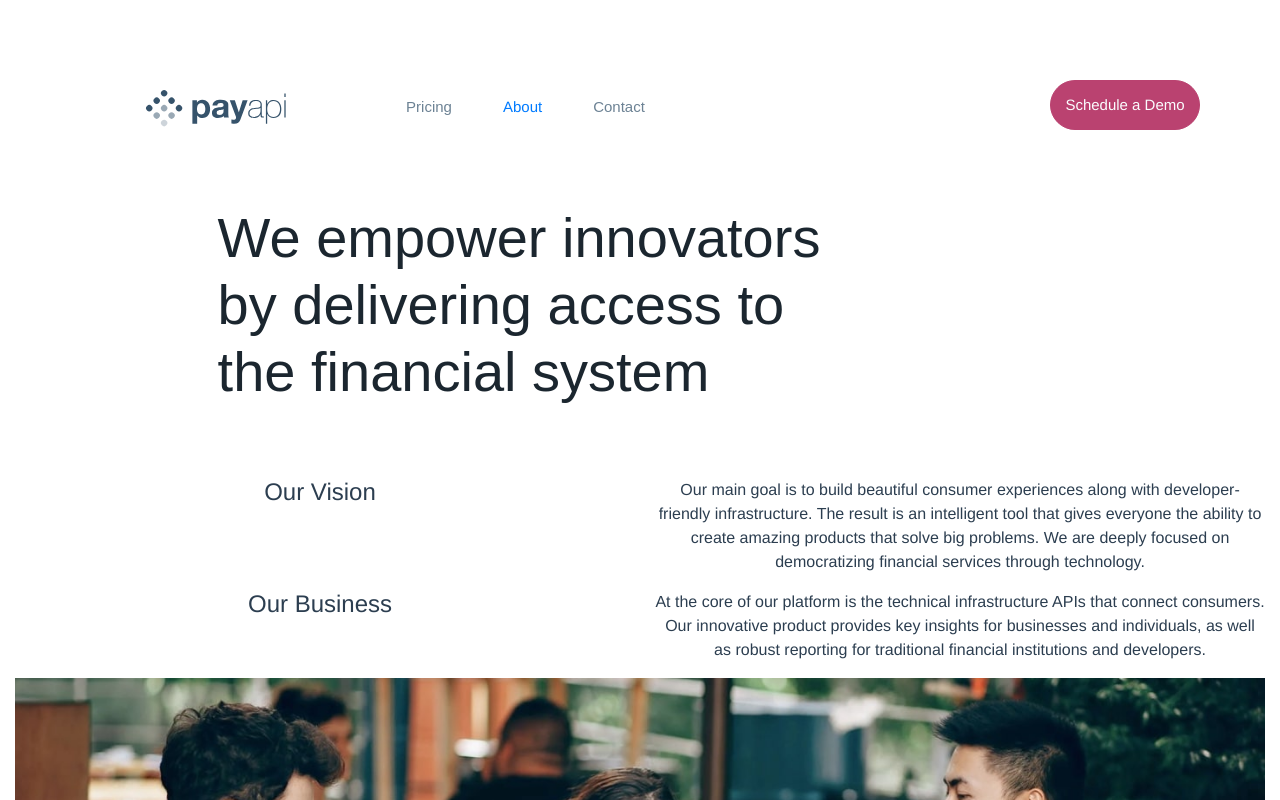
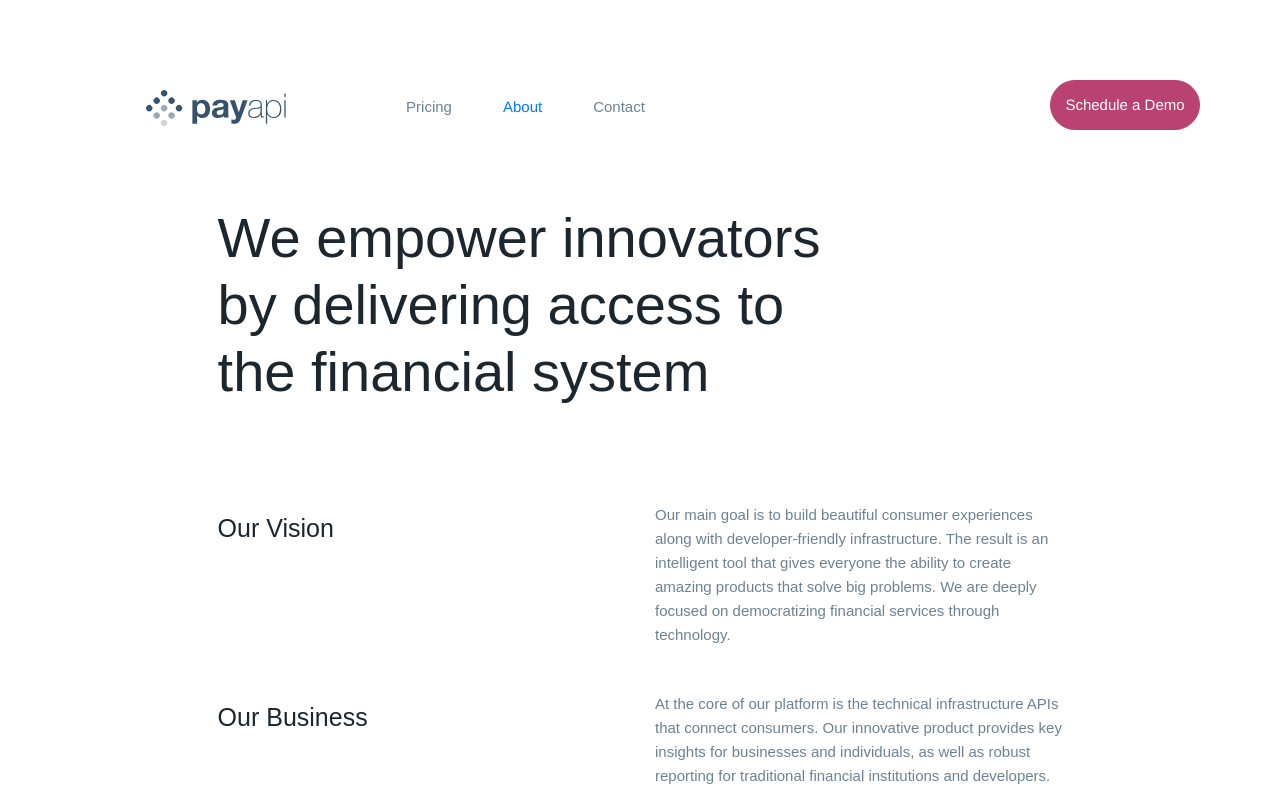
Before and after one commit to clf94-dev/payapi-vue, a Vue app: page /about in a window 1280 px wide. Shown: the top 800 px of the page. Built offline with nearby package versions, Linux system fonts and the light colour scheme.

Commit message:
added style principlesAbout

```diff
--- a/src/components/PrincipleAbout.vue
+++ b/src/components/PrincipleAbout.vue
@@ -20,5 +20,63 @@ export default {
 </script>
 
 <style scoped>
+.principles-section {
+    padding: 2% 5% 1%;
+    text-align: start;
+}
 
+@media screen and (min-width: 755px) {
+    .principles-section {
+        padding: 2% 7% 1%;
+    }
+}
+
+@media screen and (min-width: 1080px) {
+    .principles-section {
+        padding: 2% 17% 1%;
+    }
+}
+
+@media screen and (max-width: 756px) {
+    .principles-section {
+        text-align: center;
+    }
+}
+
+.principles-section .title-col {
+    width: 100%;
+}
+
+@media screen and (min-width: 480px) {
+    .principles-section .title-col {
+        width: 50%;
+    }
+}
+
+.principles-section .title-col h4 {
+    margin-top: 10px;
+    font-size: 25px;
+    font-family: "Public Sans", sans-serif;
+    color: #1b262f;
+    font-weight: 300;
+}
+
+.principles-section .text-col {
+    width: 100%;
+}
+
+@media screen and (min-width: 480px) {
+    .principles-section .text-col {
+        width: 50%;
+    }
+}
+
+.principles-section .text-col p {
+    font-size: 15px;
+    font-weight: 300;
+    line-height: 1.5rem;
+    font-family: "Public Sans", sans-serif;
+    color: #6c8294;
+    margin-bottom: 45px;
+}
 </style>
```
